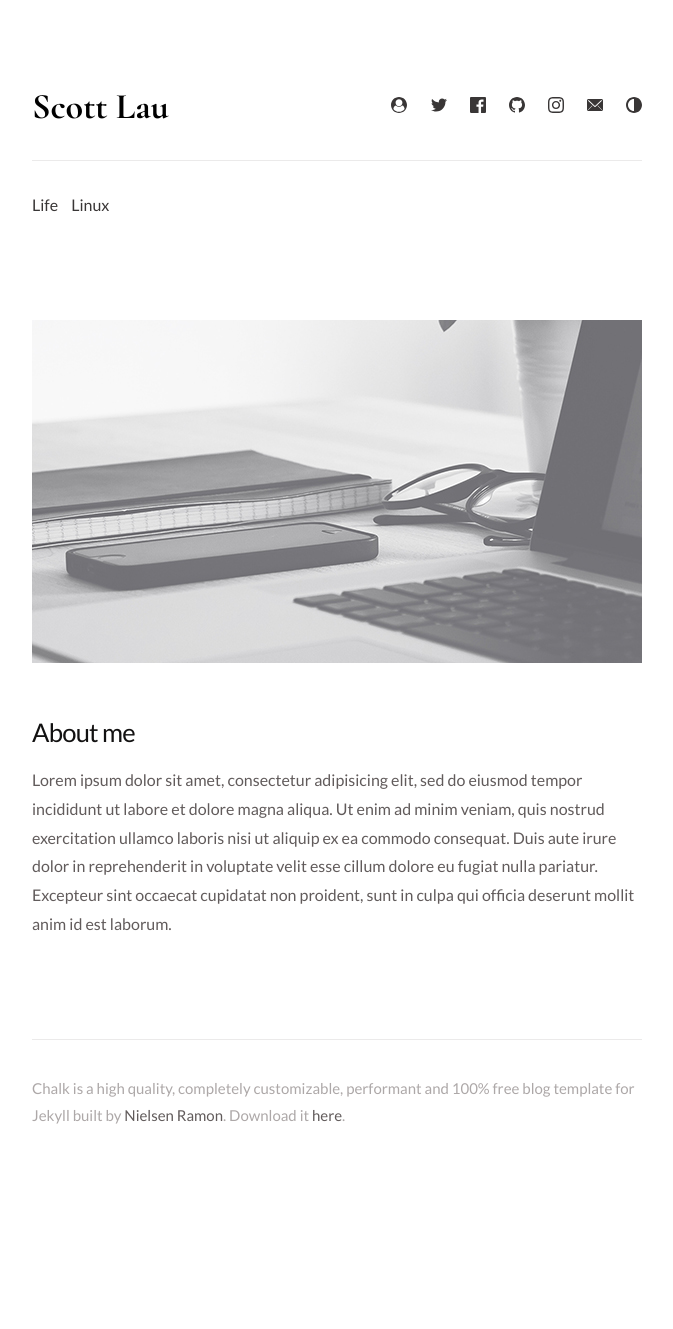
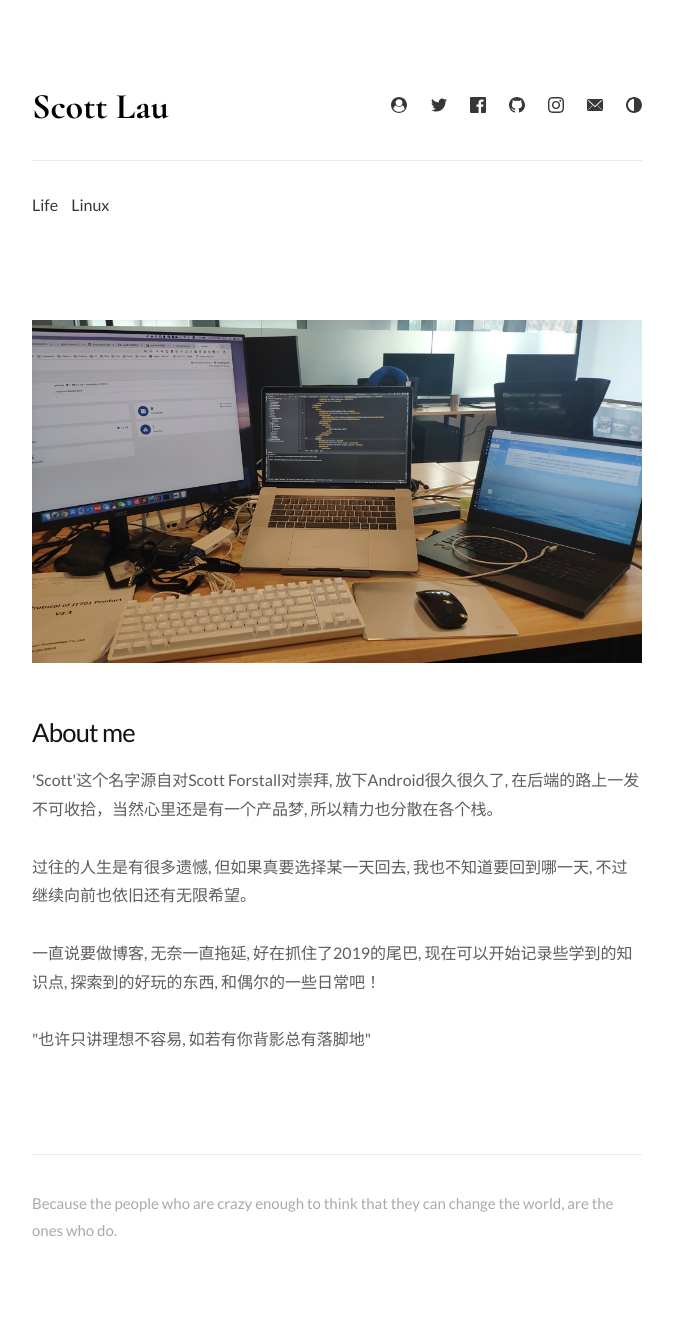
Before and after one commit to liuweigeek/liuweigeek.github.io, a Jekyll site: the page built from about.html, in a window 1280 px wide. Shown: the whole page, without its empty margins (303-976 px from the left). Built offline with Jekyll 4.4.1, drawn with Linux system fonts in a browser that asks for light colours; before the commit the page ends 1214 px from its top, so only the background shows below that.

Commit message:
Update personal information

```diff
--- a/_includes/footer.html
+++ b/_includes/footer.html
@@ -1,9 +1,5 @@
 <footer class="footer {% if site.scrollappear_enabled %}scrollappear{% endif %}">
     <p>
-        Chalk is a high quality, completely customizable, performant and 100% free
-        blog template for Jekyll built by
-        <a href="{{ 'about' | relative_url }}" title="About me">Nielsen Ramon</a>. Download it <a
-            href="https://github.com/nielsenramon/chalk" rel="noreferrer noopener" target="_blank"
-            title="Download Chalk">here</a>.
+        Because the people who are crazy enough to think that they can change the world, are the ones who do.
     </p>
 </footer>
--- a/about.html
+++ b/about.html
@@ -5,14 +5,18 @@ description: ""
 ---
 
 <div class="about {% if site.scrollappear_enabled %}scrollappear{% endif %}">
-    <img src="{{ site.baseurl }}/assets/images/about.jpg" alt="About Nielsen Ramon header image"/>
+    <img src="{{ site.baseurl }}/assets/images/about.jpg" alt="About Scott Lau header image"/>
     <h1>About me</h1>
     <p>
-        Lorem ipsum dolor sit amet, consectetur adipisicing elit, sed do eiusmod
-        tempor incididunt ut labore et dolore magna aliqua. Ut enim ad minim veniam,
-        quis nostrud exercitation ullamco laboris nisi ut aliquip ex ea commodo
-        consequat. Duis aute irure dolor in reprehenderit in voluptate velit esse
-        cillum dolore eu fugiat nulla pariatur. Excepteur sint occaecat cupidatat
-        non proident, sunt in culpa qui officia deserunt mollit anim id est laborum.
+        'Scott'这个名字源自对Scott Forstall对崇拜, 放下Android很久很久了, 在后端的路上一发不可收拾，当然心里还是有一个产品梦, 所以精力也分散在各个栈。
+    </p><br>
+    <p>
+        过往的人生是有很多遗憾, 但如果真要选择某一天回去, 我也不知道要回到哪一天, 不过继续向前也依旧还有无限希望。
+    </p><br>
+    <p>
+        一直说要做博客, 无奈一直拖延, 好在抓住了2019的尾巴, 现在可以开始记录些学到的知识点, 探索到的好玩的东西, 和偶尔的一些日常吧！
+    </p><br>
+    <p>
+        "也许只讲理想不容易, 如若有你背影总有落脚地"
     </p>
 </div>
```
Also changed, not shown: assets/images/about.jpg, assets/images/about@2x.jpg.
